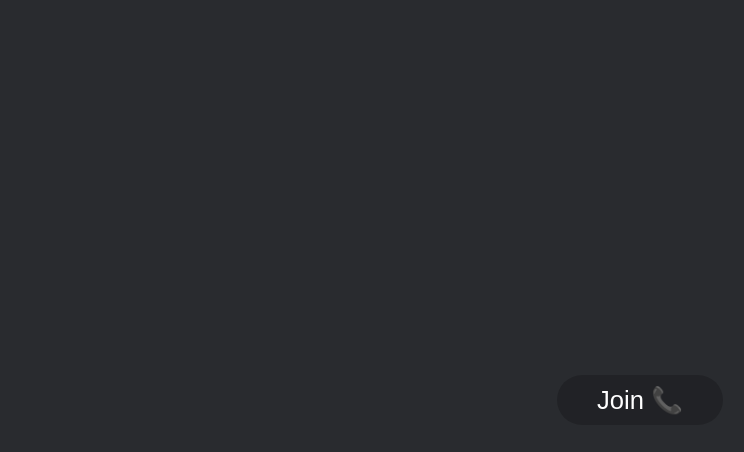
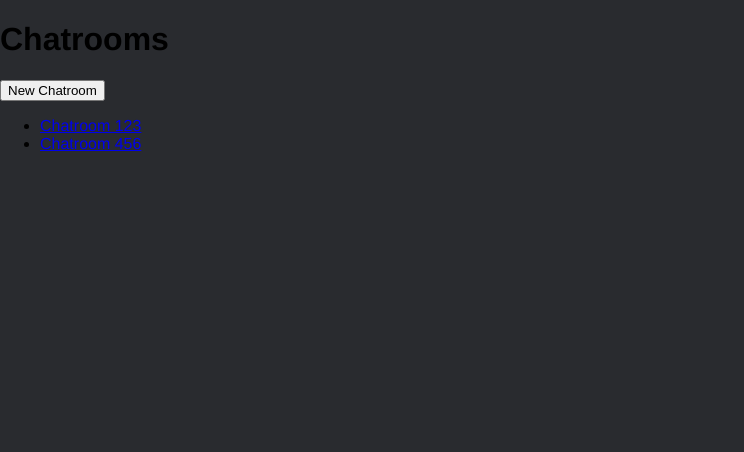
Before and after one commit to Nahemah1022/SingSphere, a React (Create React App) app in the folder src/frontend/: page /rooms in a window 1280 px wide. Shown: the top 452 px of the page, without its empty margins (0-744 px from the left). Built offline with nearby package versions, Linux system fonts and the light colour scheme; no server answers.

Commit message:
Completed router and uuid for websocket

```diff
--- a/src/frontend/src/App.tsx
+++ b/src/frontend/src/App.tsx
@@ -1,14 +1,18 @@
-import * as React from "react";
+import React from 'react';
+import { BrowserRouter as Router, Routes, Route } from 'react-router-dom';
 import "./styles.css";
-
 import { VoiceChat } from "./VoiceChat";
-// import { Storybook } from "./Components";
+import Homepage from './Homepage';
+import Rooms from './Rooms';
 
 export default function App() {
   return (
-    <div>
-      {/* <Storybook /> */}
-      <VoiceChat />
-    </div>
+    <Router>
+      <Routes>
+        <Route path="/" element={<Homepage />} />
+        <Route path="/rooms" element={<Rooms />} />
+        <Route path="/:id" element={<VoiceChat />} />
+      </Routes>
+    </Router>
   );
 }
--- a/src/frontend/src/Components.tsx
+++ b/src/frontend/src/Components.tsx
@@ -406,7 +406,9 @@ const IconSpeaker: React.FC<{
   );
 };
 
-interface ErrorBoundaryProps {}
+interface ErrorBoundaryProps {
+	children: React.ReactNode;
+}
 export class ErrorBoundary extends React.Component<
     ErrorBoundaryProps,
     {
--- /dev/null
+++ b/src/frontend/src/Homepage.tsx
@@ -0,0 +1,20 @@
+import React from 'react';
+import { useNavigate } from 'react-router-dom';
+
+const Homepage: React.FC = () => {
+  const navigate = useNavigate();
+
+  const handleStartButtonClick = () => {
+    // Use navigate to go to the /rooms route
+    navigate('/rooms');
+  };
+
+  return (
+    <div>
+      <h1>Welcome to the Homepage</h1>
+      <button onClick={handleStartButtonClick}>Start</button>
+    </div>
+  );
+};
+
+export default Homepage;
--- /dev/null
+++ b/src/frontend/src/Rooms.tsx
@@ -0,0 +1,29 @@
+import React from 'react';
+import { Link, useNavigate } from 'react-router-dom';
+import { v4 as uuidv4 } from 'uuid';
+
+function Rooms() {
+  const navigate = useNavigate();
+
+  const handleNewChatroomClick = () => {
+    const newChatroomId = uuidv4();
+    navigate(`/${newChatroomId}`);
+  };
+
+  return (
+    <div>
+      <h1>Chatrooms</h1>
+      <button onClick={handleNewChatroomClick}>New Chatroom</button>
+      <ul>
+        <li>
+          <Link to="/123">Chatroom 123</Link>
+        </li>
+        <li>
+          <Link to="/456">Chatroom 456</Link>
+        </li>
+      </ul>
+    </div>
+  );
+}
+
+export default Rooms;
--- a/src/frontend/src/VoiceChat.tsx
+++ b/src/frontend/src/VoiceChat.tsx
@@ -1,7 +1,6 @@
 import * as React from "react";
 import { useRef, useState, useEffect } from "react";
-
-
+import { useParams } from 'react-router-dom';
 import css from "./VoiceChat.module.css";
 import { UserMe, UsersRemoteList, EmptyRoom, ErrorBoundary } from "./Components";
 import { useStore, User, StoreProvider } from "./api";
@@ -9,7 +8,11 @@ import AudioContextProvider, { useAudioContext } from './context/audio';
 import MediaStreamManagerProvider, { useMediaStreamManager } from './context/mediastream';
 import WebSocketTransport from './transport';
 
-const Conference = () => {
+interface ConferenceProps {
+  roomId: string;
+}
+
+const Conference = ({ roomId }: ConferenceProps) => {
     const audioContext = useAudioContext();
     const mediaStreamManager = useMediaStreamManager();
 
@@ -19,8 +22,9 @@ const Conference = () => {
 
     const [user, setUser] = useState<User>();
     const refTransport = useRef<WebSocketTransport>();
-    const WS_URL = `wss://sinsphere-api.nahemah.com/${window.location.pathname.replace("/", "")}`
-    // const WS_URL = `ws://127.0.0.1:8000/${window.location.pathname.replace("/", "")}`
+	const WS_URL = `wss://sinsphere-api.nahemah.com/${roomId}`;
+    //const WS_URL = `wss://sinsphere-api.nahemah.com/${window.location.pathname.replace("/", "")}`
+    //const WS_URL = `ws://127.0.0.1:8000/${window.location.pathname.replace("/", "")}`
     console.log(WS_URL)
     if (!refTransport.current) {
         refTransport.current = new WebSocketTransport(WS_URL);
@@ -234,6 +238,8 @@ const Conference = () => {
 };
 
 export const VoiceChat = () => {
+	const { id } = useParams<{id: string | undefined}>();
+	const roomId = id || "";
     const refContainer = useRef<HTMLDivElement>(null);
     useEffect(() => {
         const set100vh = () => {
@@ -253,7 +259,7 @@ export const VoiceChat = () => {
             <StoreProvider>
             <div className={css.container} ref={refContainer}>
                 <ErrorBoundary>
-                    <Conference />
+                   {roomId && <Conference roomId={roomId}/>}
                 </ErrorBoundary>
             </div>
             </StoreProvider>
--- a/src/frontend/src/api.tsx
+++ b/src/frontend/src/api.tsx
@@ -58,7 +58,7 @@ const defaultState: State = {
 };
 
 const StoreContext = React.createContext<Store | undefined>(undefined);
-export const StoreProvider: React.FC = ({ children }) => {
+export const StoreProvider: React.FC<{ children: React.ReactNode }> = ({ children }) => {
     const [state, setState] = useState<State>(defaultState);
     const update = (partial: Partial<State>) => setState({ ...state, ...partial });
     const updateRoom = (partial: Partial<Room>): void => {
--- a/src/frontend/src/context/audio.tsx
+++ b/src/frontend/src/context/audio.tsx
@@ -7,7 +7,7 @@ const createAudioContext = (): AudioContext => {
 };
 const AudioContextContext = React.createContext<AudioContext | undefined>(undefined);
 
-const AudioContextProvider: React.FC = ({ children }) => {
+const AudioContextProvider: React.FC<{ children: React.ReactNode }> = ({ children }) => {
     const refAudioContext = useRef<AudioContext>();
     if (!refAudioContext.current) {
         refAudioContext.current = createAudioContext();
--- a/src/frontend/src/context/mediastream.tsx
+++ b/src/frontend/src/context/mediastream.tsx
@@ -2,7 +2,7 @@ import React, { useRef, useContext } from "react";
 import { useAudioContext } from "./audio";
 
 const MediaStreamManagerContext = React.createContext<MediaStreamManager | undefined>(undefined);
-const MediaStreamManagerProvider: React.FC = ({ children }) => {
+const MediaStreamManagerProvider: React.FC<{ children: React.ReactNode }> = ({ children }) => {
     const audioContext = useAudioContext();
     const refMediaStreamManager = useRef<MediaStreamManager>();
     if (!refMediaStreamManager.current) {
```
Also changed, not shown: src/frontend/package.json (+12 -9 lines), src/frontend/src/transport/index.tsx (line endings or trailing spaces), 1 other file (tests, documents, lock files or other folders).
